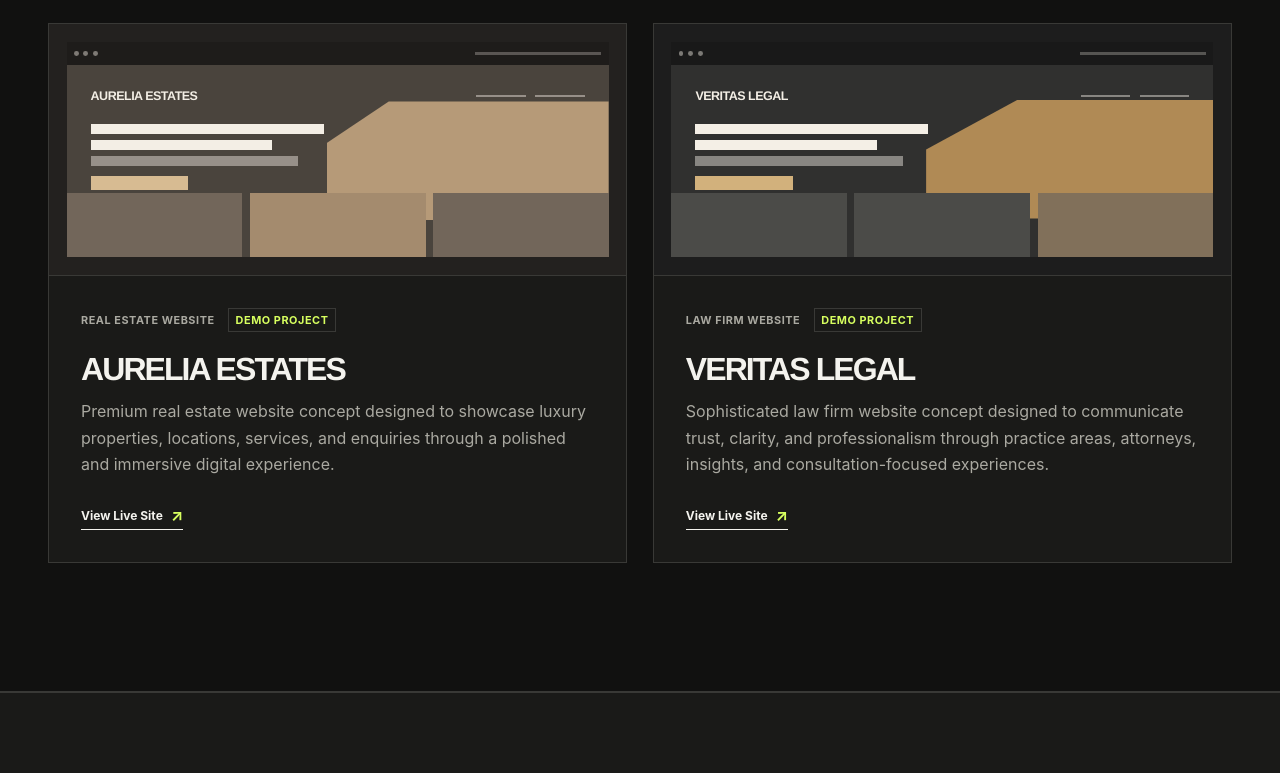
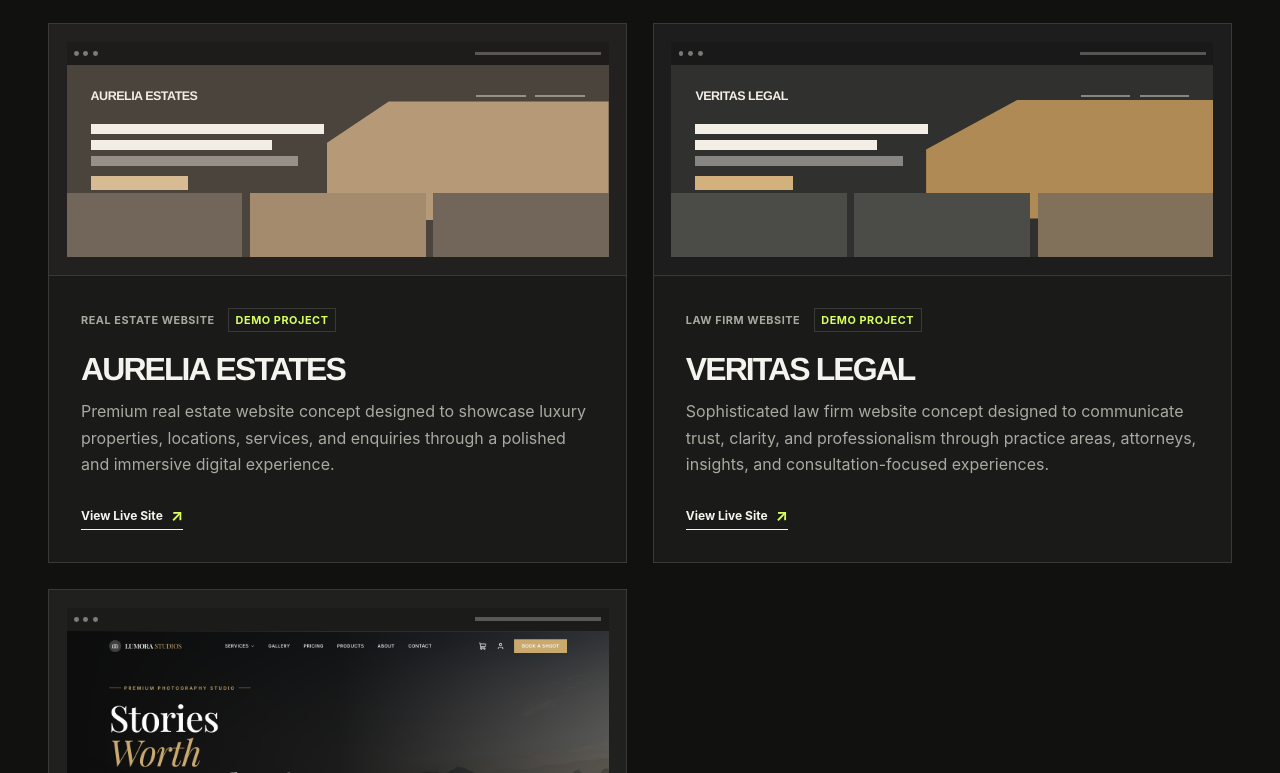
Before and after one commit to ansarishahadatmd786786-debug/shahadat-portfolio, a React (Vite) app: page / in a window 1280 px wide. Shown: the part 4791-5564 px from the top of the page. Built offline with nearby package versions, Linux system fonts and the light colour scheme.

Commit message:
Add photography project to portfolio

```diff
--- a/src/sections/Projects.jsx
+++ b/src/sections/Projects.jsx
@@ -34,18 +34,25 @@ const projects = [
     description: 'Sophisticated law firm website concept designed to communicate trust, clarity, and professionalism through practice areas, attorneys, insights, and consultation-focused experiences.',
     url: 'https://veritas-legal-two.vercel.app/',
   },
+  {
+    name: 'LUMIÈRE PHOTOGRAPHY', category: 'PHOTOGRAPHY WEBSITE', image: '/images/lumiere-photography-home.png',
+    description: 'Premium photography studio website concept featuring immersive 3D visuals, service discovery, booking flows, gallery experiences, and a complete demo shopping journey.',
+    url: 'https://premium-3d-photography-website.vercel.app/',
+  },
 ]
 
-function ProjectPreview({ name, theme }) {
-  return <div className={`project-preview preview-${theme}`} aria-hidden="true">
+function ProjectPreview({ name, theme, image }) {
+  return <div className={`project-preview${theme ? ` preview-${theme}` : ''}`} aria-hidden="true">
     <div className="preview-bar"><span></span><span></span><span></span><i></i></div>
-    <div className="preview-canvas">
+    {image ? <div className="preview-canvas" style={{ padding: 0 }}>
+      <img src={image} alt="" style={{ display: 'block', height: '100%', objectFit: 'cover', objectPosition: 'center top', width: '100%' }} />
+    </div> : <div className="preview-canvas">
       <div className="preview-nav"><b>{name}</b><i></i><i></i></div>
       <div className="preview-hero-shape"></div>
       <div className="preview-copy-lines"><i></i><i></i><i></i></div>
       <div className="preview-action"></div>
       <div className="preview-tiles"><i></i><i></i><i></i></div>
-    </div>
+    </div>}
   </div>
 }
 
@@ -58,8 +65,8 @@ export default function Projects() {
         <p>A selection of fictional demo projects exploring different industries, business goals, and visual directions.</p>
       </div>
       <div className="projects-grid">
-        {projects.map(({ name, category, theme, description, url }, index) => <article className={`project-card project-${index + 1}`} key={name}>
-          <ProjectPreview name={name} theme={theme} />
+        {projects.map(({ name, category, theme, image, description, url }, index) => <article className={`project-card project-${index + 1}`} key={name}>
+          <ProjectPreview name={name} theme={theme} image={image} />
           <div className="project-details">
             <div className="project-meta"><span>{category}</span><span className="demo-badge">Demo Project</span></div>
             <h3>{name}</h3>
```
Also changed, not shown: public/images/lumiere-photography-home.png (added).
